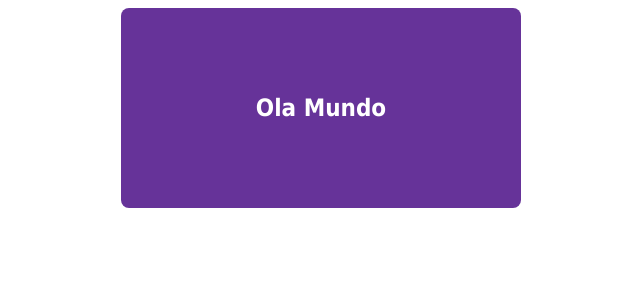
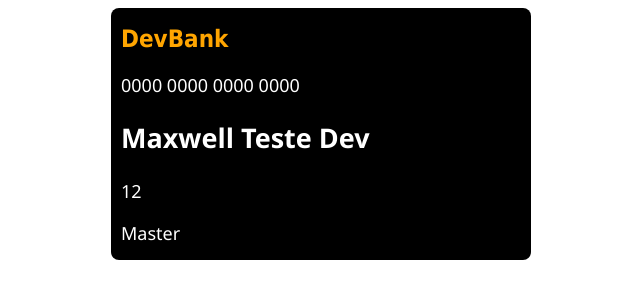
Before and after one commit to MaxwellJalves/projetoreact, a React (Create React App) app: page / in a window 1280 px wide. Shown: the top 300 px of the page, without its empty margins (327-967 px from the left). Built offline with nearby package versions, Linux system fonts and the light colour scheme.

Commit message:
criando template de cartões

```diff
--- a/src/App.tsx
+++ b/src/App.tsx
@@ -1,8 +1,11 @@
-import React from 'react'
-import Home from './components/home/Home'
+import React from "react";
+import Home from "./components/home/Home";
 
-
-const  App : React.FC = () =>{
- return <Home informacao =" Ola Mundo" />
-}
-export default App
+const App: React.FC = () => {
+  return (
+    <>
+      <Home informacao="DevBank" />
+    </>
+  );
+};
+export default App;
--- a/src/components/home/Home.tsx
+++ b/src/components/home/Home.tsx
@@ -1,15 +1,38 @@
 import React from "react";
-import { Container, ContainerMessage } from "./styled";
+import Personalizar from "../personalizacao/Personalizar";
+import {
+  Container,
+  ContainerInformacao,
+  ContainerMessage,
+  Logo,
+} from "./styled";
 
 type TypeHome = {
   informacao: string;
 };
+
+const cartao = {
+  nome: "Maxwell Teste Dev",
+  bandeira: "Master",
+  dataVencimento: 12,
+};
+
 const Home: React.FC<TypeHome> = (props: TypeHome) => {
   const { informacao } = props;
+  const { nome, bandeira, dataVencimento } = cartao;
 
   return (
     <Container>
-      <ContainerMessage>{informacao}</ContainerMessage>
+      <ContainerMessage>
+        <Logo>{informacao}</Logo>
+        <ContainerInformacao>
+          <Personalizar
+            nome={nome}
+            bandeira={bandeira}
+            dataVencimento={dataVencimento}
+          />
+        </ContainerInformacao>
+      </ContainerMessage>
     </Container>
   );
 };
--- a/src/components/home/styled.ts
+++ b/src/components/home/styled.ts
@@ -12,12 +12,32 @@ export const Container = styled(Centralizar)`
 `;
 export const ContainerMessage = styled(Centralizar)`
   width: 400px;
-  height: 200px;
+  height: 204px;
   border-radius: 8px;
-  background-color: rebeccapurple;
+  background-color: black;
+  align-items: flex-start;
+  padding: 24px 10px 24px 10px;
 
+  flex-direction: column;
   font-size: 24px;
   font-weight: 700;
   font-family: Tahoma;
   color: white;
 `;
+
+export const Logo = styled.h2`
+  font-size: 24px;
+  font-weight: 700;
+  font-style: normal;
+  font-family: Tahoma;
+  color: orange;
+`;
+
+export const ContainerInformacao = styled.div`
+  display: flex;
+  flex-direction: column;
+  font-size: 18px;
+  font-style: normal;
+  font-weight: 500;
+  font-family: "Segoe UI", Tahoma, Geneva, Verdana, sans-serif;
+`;
--- /dev/null
+++ b/src/components/personalizacao/Personalizar.tsx
@@ -0,0 +1,20 @@
+import React from "react";
+
+interface ICaracteristicas {
+  nome: string;
+  dataVencimento: string | number;
+  bandeira: string;
+}
+const Personalizar: React.FC<ICaracteristicas> = (props: ICaracteristicas) => {
+  const { nome, dataVencimento, bandeira } = props;
+  return (
+    <div>
+      <span>0000 0000 0000 0000</span>
+      <h2>{nome}</h2>
+      <p>{dataVencimento}</p>
+      <p>{bandeira}</p>
+    </div>
+  );
+};
+
+export default Personalizar;
--- /dev/null
+++ b/src/components/personalizacao/styled.ts
@@ -0,0 +1 @@
+import styled from "styled-components";
```
